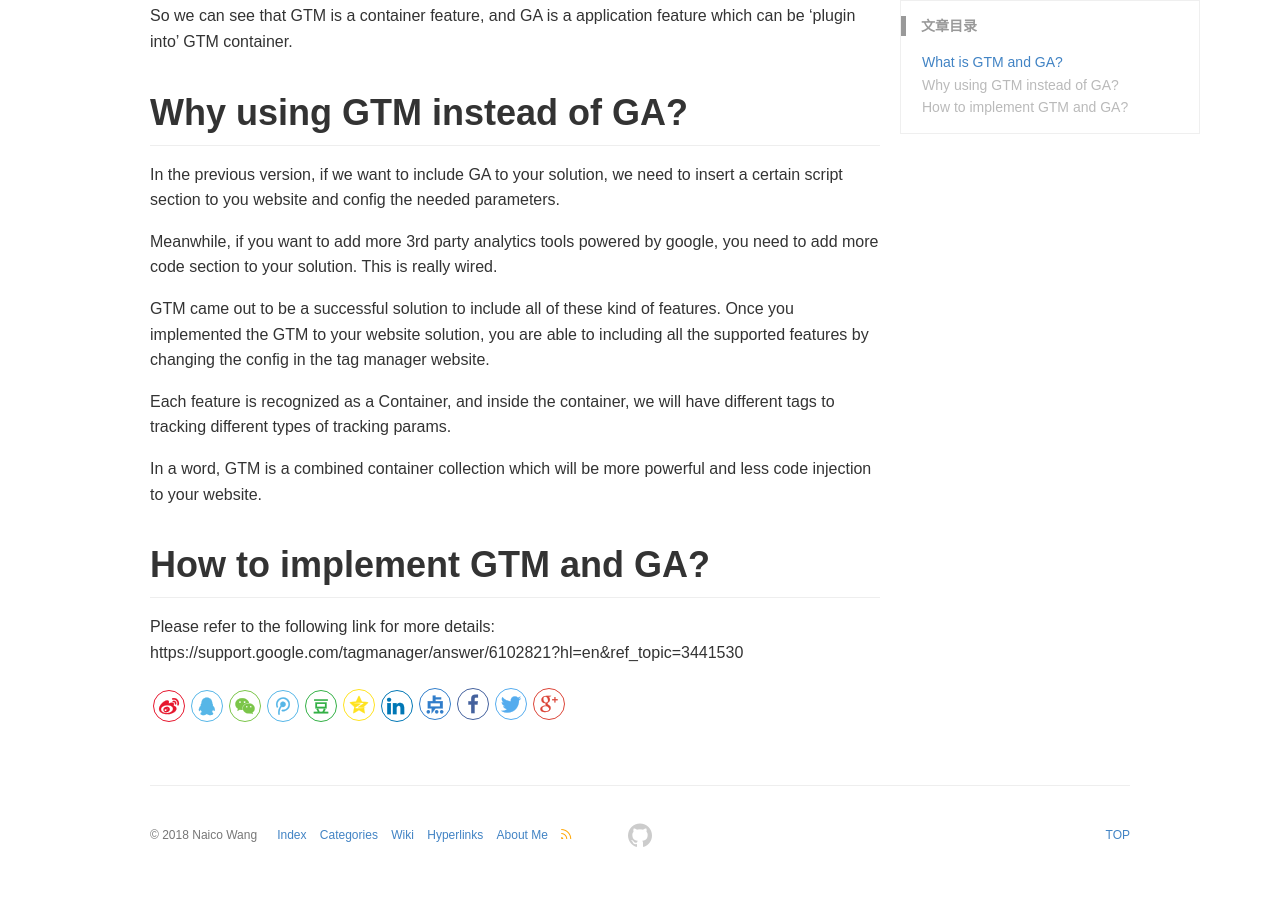
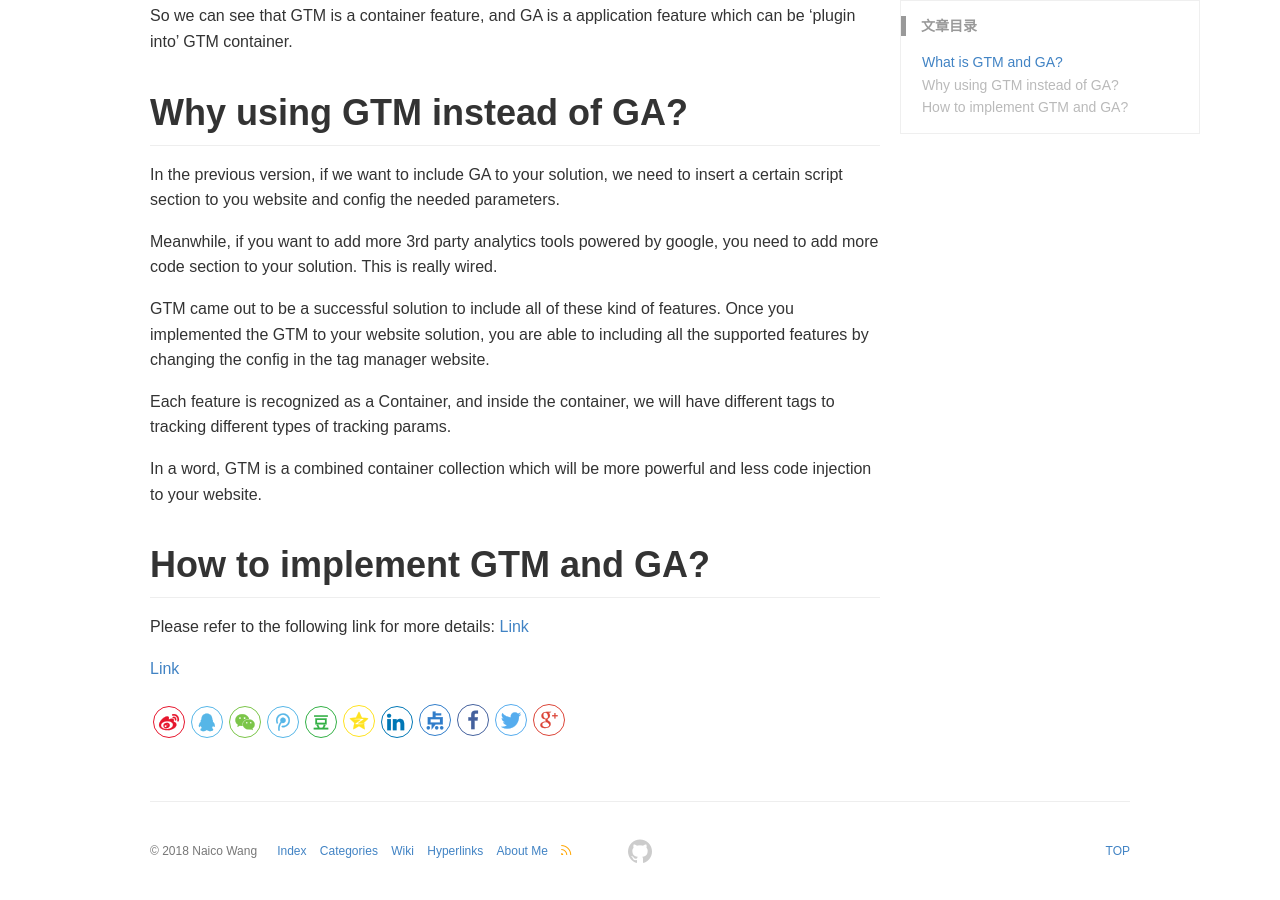
Before and after one commit to Naico/naico.github.io, a Jekyll site: the page built from _posts/2018-01-10-GoogleTagManager.md, in a window 1280 px wide and 900 px high, scrolled down 794 px. Built offline with Jekyll 4.4.1, drawn with Linux system fonts in a browser that asks for light colours.

Commit message:
adding test link

```diff
--- a/_posts/2018-01-10-GoogleTagManager.md
+++ b/_posts/2018-01-10-GoogleTagManager.md
@@ -39,4 +39,6 @@ In a word, GTM is a combined container collection which will be more powerful an
 # How to implement GTM and GA?
 
 Please refer to the following link for more details:
-https://support.google.com/tagmanager/answer/6102821?hl=en&ref_topic=3441530
+[Link](https://support.google.com/tagmanager/answer/6102821?hl=en&ref_topic=3441530)
+
+[Link](http://www.alex-feng.com/home?from=http://naico.wang)
```
